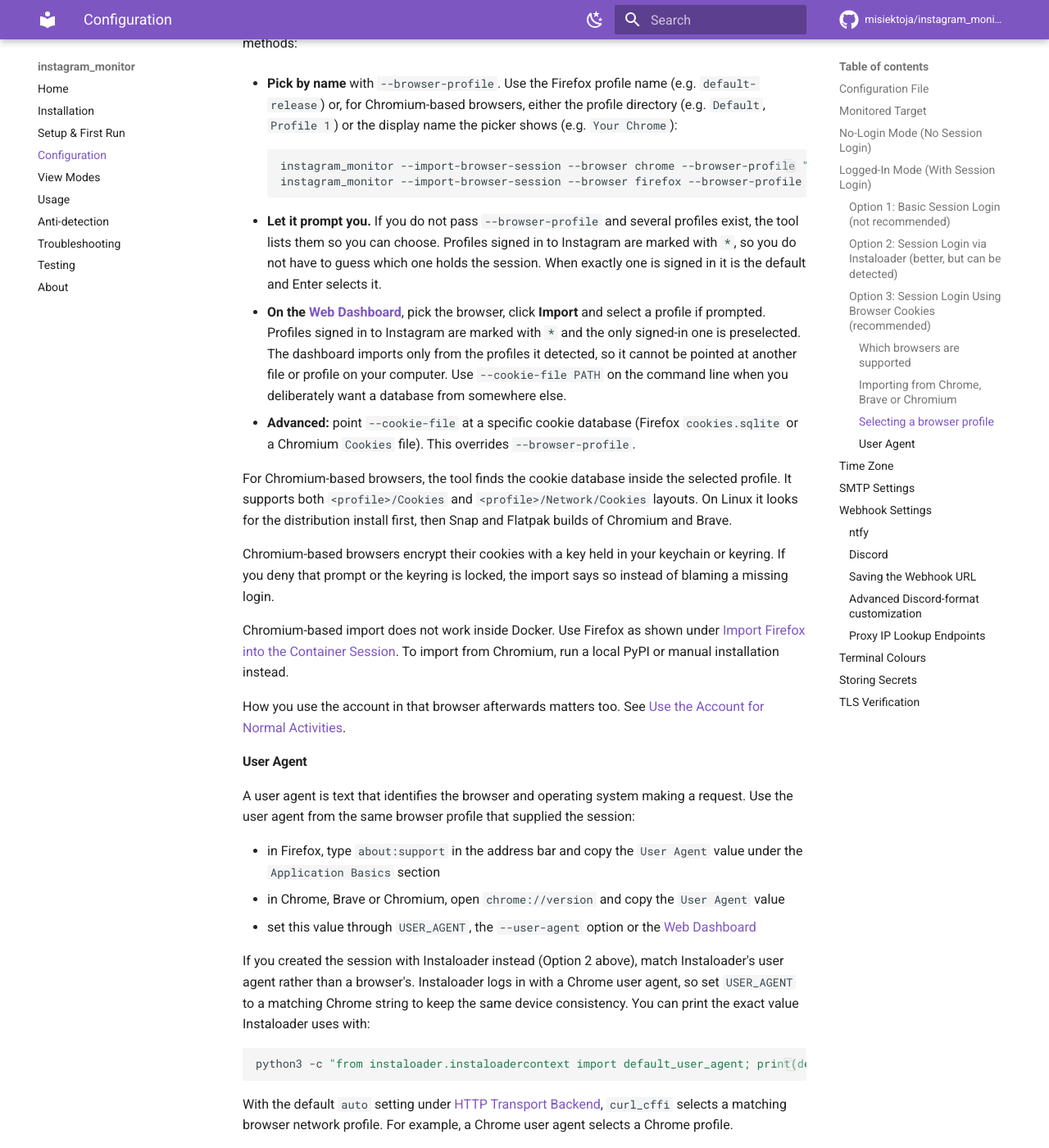
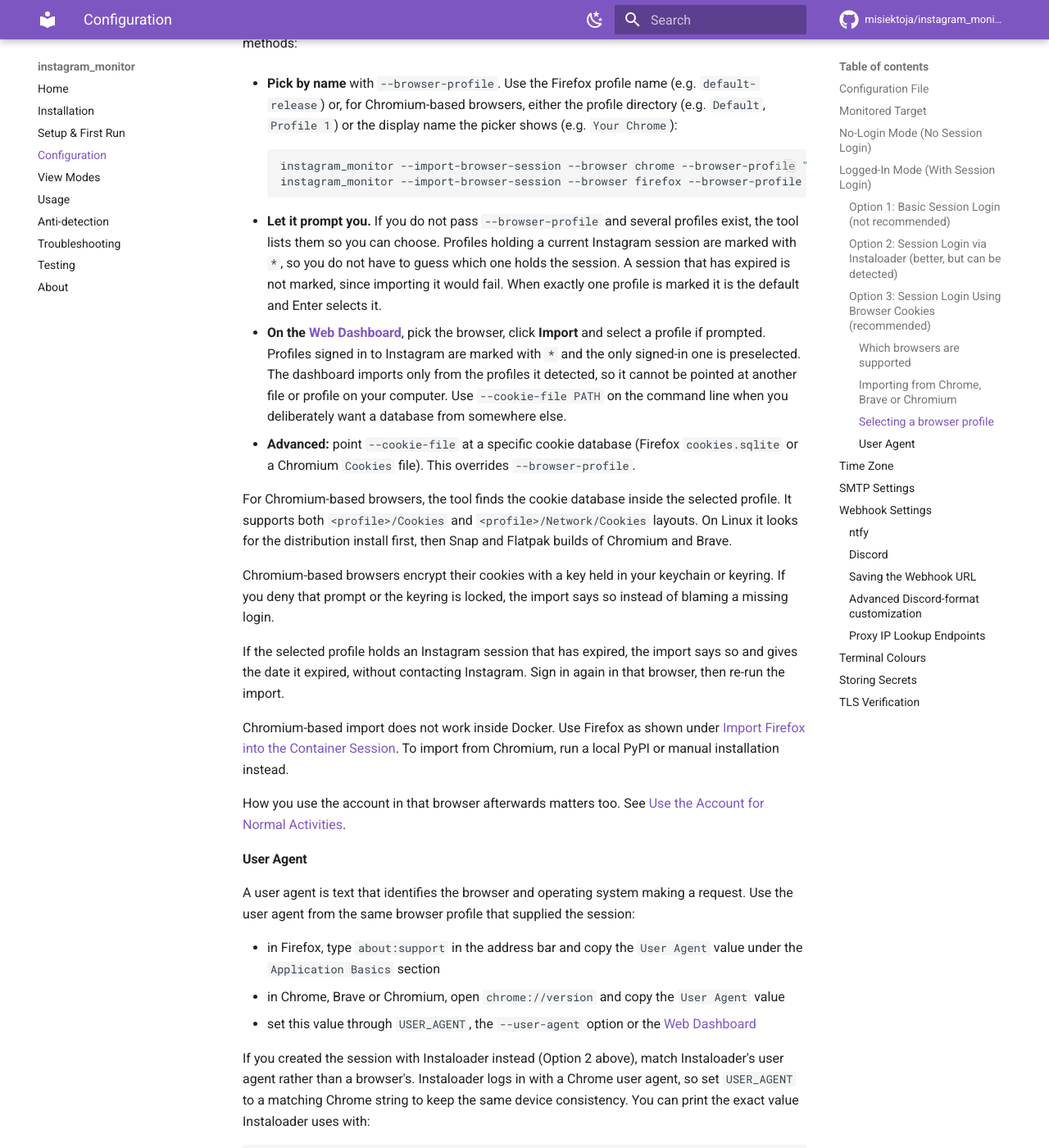
Before and after one commit to misiektoja/instagram_monitor, an MkDocs documentation site: the page built from docs/configuration.md, in a window 1280 px wide and 1400 px high, scrolled down 5496 px. Shown: the whole window at 82% size. Built offline with MkDocs 1.6.1 and Material for MkDocs 9.7.7, drawn with Linux system fonts in a browser that asks for light colours; comment, search, counter and statistics services are not loaded.

Commit message:
docs(config): explain the current-session marker and the expired-session report

````diff
--- a/docs/configuration.md
+++ b/docs/configuration.md
@@ -194,13 +194,15 @@
     instagram_monitor --import-browser-session --browser firefox --browser-profile "default-release"
     ```
 
-- **Let it prompt you.** If you do not pass `--browser-profile` and several profiles exist, the tool lists them so you can choose. Profiles signed in to Instagram are marked with `*`, so you do not have to guess which one holds the session. When exactly one is signed in it is the default and Enter selects it.
+- **Let it prompt you.** If you do not pass `--browser-profile` and several profiles exist, the tool lists them so you can choose. Profiles holding a current Instagram session are marked with `*`, so you do not have to guess which one holds the session. A session that has expired is not marked, since importing it would fail. When exactly one profile is marked it is the default and Enter selects it.
 - **On the [Web Dashboard](view-modes.md#web-dashboard)**, pick the browser, click **Import** and select a profile if prompted. Profiles signed in to Instagram are marked with `*` and the only signed-in one is preselected. The dashboard imports only from the profiles it detected, so it cannot be pointed at another file or profile on your computer. Use `--cookie-file PATH` on the command line when you deliberately want a database from somewhere else.
 - **Advanced:** point `--cookie-file` at a specific cookie database (Firefox `cookies.sqlite` or a Chromium `Cookies` file). This overrides `--browser-profile`.
 
 For Chromium-based browsers, the tool finds the cookie database inside the selected profile. It supports both `<profile>/Cookies` and `<profile>/Network/Cookies` layouts. On Linux it looks for the distribution install first, then Snap and Flatpak builds of Chromium and Brave.
 
 Chromium-based browsers encrypt their cookies with a key held in your keychain or keyring. If you deny that prompt or the keyring is locked, the import says so instead of blaming a missing login.
+
+If the selected profile holds an Instagram session that has expired, the import says so and gives the date it expired, without contacting Instagram. Sign in again in that browser, then re-run the import.
 
 Chromium-based import does not work inside Docker. Use Firefox as shown under [Import Firefox into the Container Session](usage.md#import-firefox-into-the-container-session). To import from Chromium, run a local PyPI or manual installation instead.
 
````
